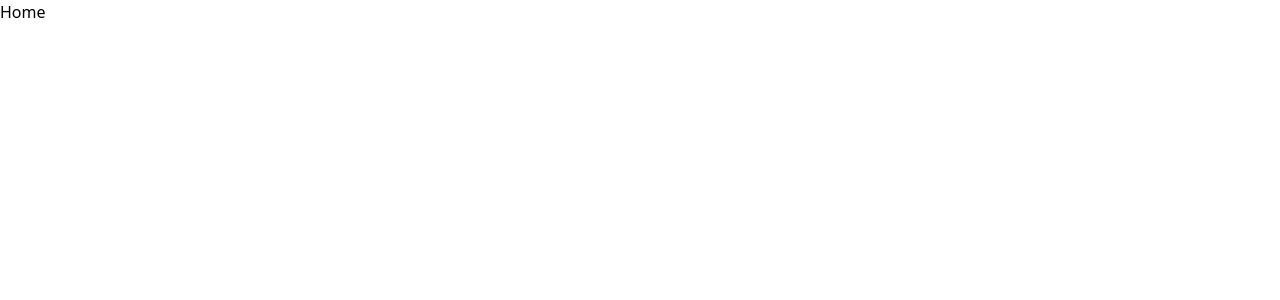
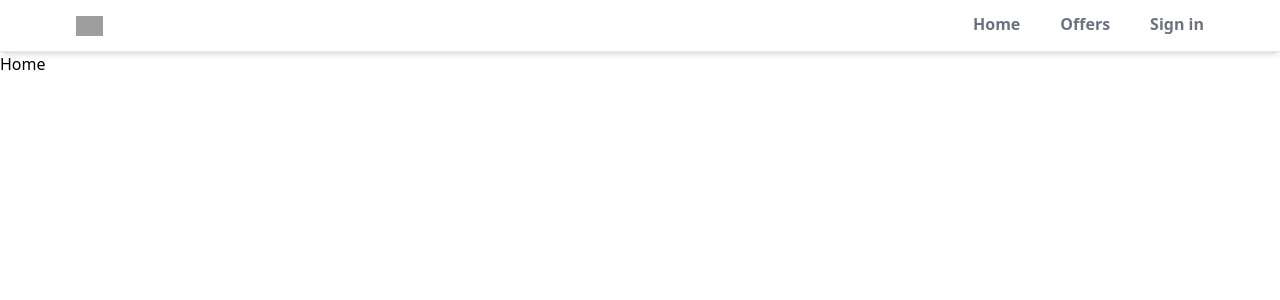
Before and after one commit to Deepanshu2906/realtor-clone-react, a React (Create React App) app: page / in a window 1280 px wide. Shown: the top 300 px of the page. Built offline with nearby package versions, Linux system fonts and the light colour scheme; grey boxes are pictures that could not be loaded.

Commit message:
created header component

```diff
--- a/src/App.js
+++ b/src/App.js
@@ -6,11 +6,13 @@
 import Signup from './Pages/Signup';
 import Offers from './Pages/Offers';
 import ForgotPassword from './Pages/ForgotPassword';
+import Header from './components/Header';
 
 function App() {
   return (
     <div >
       <Router>
+        <Header/>
         <Routes>
           <Route path='/'element={<Home/>}/>
           <Route path='/profile'element={<Profile/>}/>
--- /dev/null
+++ b/src/components/Header.jsx
@@ -0,0 +1,31 @@
+import React from 'react'
+import { useLocation, useNavigate } from 'react-router';
+
+const Header = () => {
+    const location = useLocation();
+    const navigate = useNavigate();
+    function pathMatchRoute(route) {
+        if (route === location.pathname) {
+            return true;
+        }
+    }
+
+    return (
+        <div className='border-b shadow-md bg-white'>
+            <header className=' flex justify-between items-center px-3 md:max-w-6xl md:mx-auto'>
+                <div>
+                    <img className='h-5 cursor-pointer' src="https://static.rdc.moveaws.com/images/logos/rdc-logo-default.svg" alt="logo" onClick={() => navigate('/')} />
+                </div>
+                <div>
+                    <ul className='flex space-x-10'>
+                        <li className={`cursor-pointer py-3 font-semibold text-gray-500 border-b-[3px] border-b-transparent ${pathMatchRoute("/") && "text-black border-b-red-500"}`} onClick={() => navigate('/')}>Home </li>
+                        <li className={`cursor-pointer py-3 font-semibold text-gray-500 border-b-[3px] border-b-transparent ${pathMatchRoute("/offers") && "text-black border-b-red-500"}`} onClick={() => navigate('/offers')}>Offers</li>
+                        <li className={`cursor-pointer py-3 font-semibold text-gray-500 border-b-[3px] border-b-transparent ${pathMatchRoute("/sign-in") && "text-black border-b-red-500"}`} onClick={() => navigate('/sign-in')}>Sign in</li>
+                    </ul>
+                </div>
+            </header >
+        </div >
+    )
+}
+
+export default Header
```
